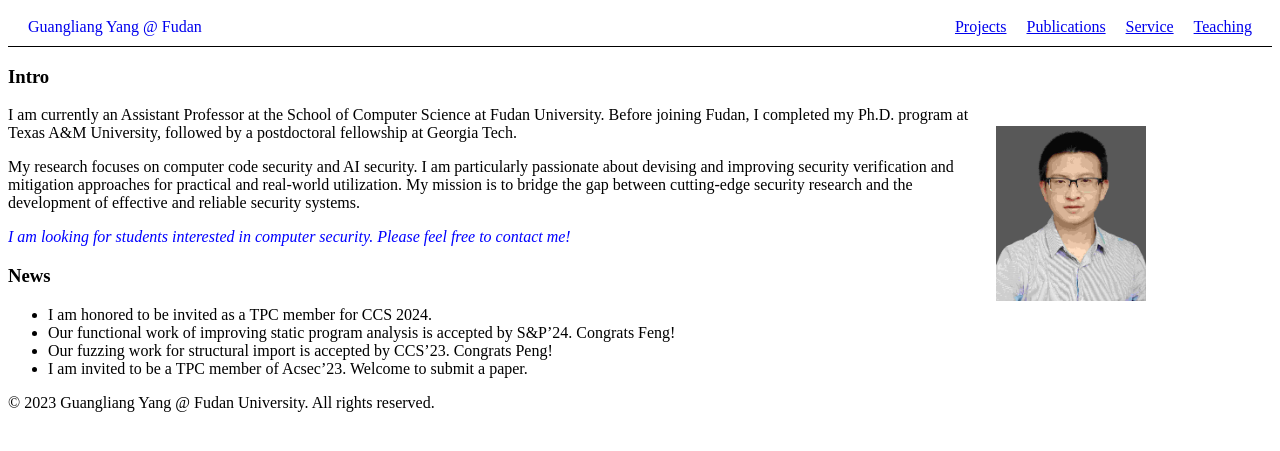
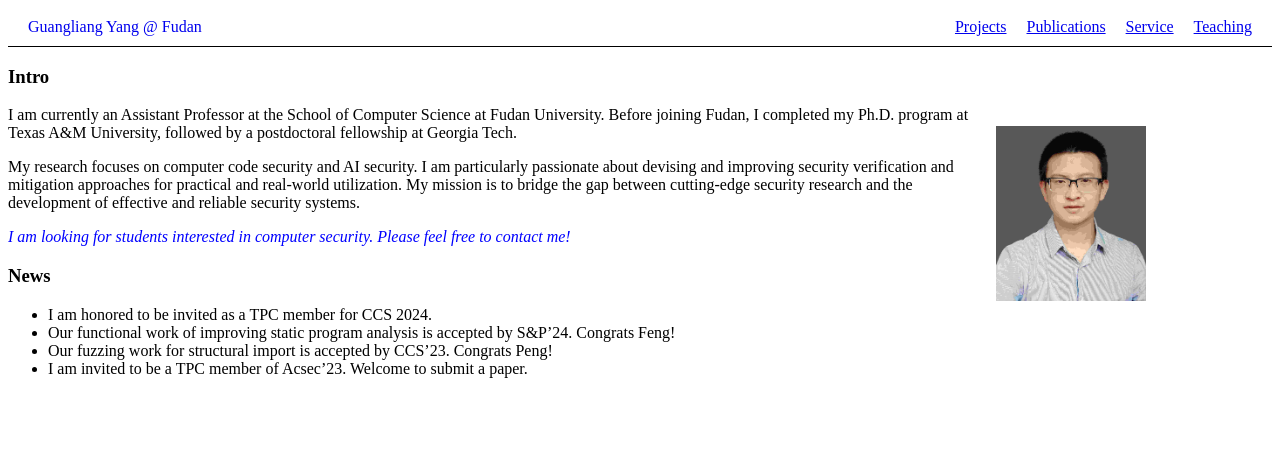
Before and after one commit to yang-guangliang/yang-guangliang.github.io, a Jekyll site: the page built from index.md, in a window 1280 px wide. Shown: the top 451 px of the page. Built offline with Jekyll 4.4.1, drawn with Linux system fonts in a browser that asks for light colours.

Commit message:
fix footer

```diff
--- a/_layouts/default.html
+++ b/_layouts/default.html
@@ -30,9 +30,9 @@
         {{ content }}
     </main>
 
-    <footer>
-        <p>&copy; {{ site.time | date: '%Y' }} {{ site.title }}. All rights reserved.</p>
-    </footer>
+    <!-- <footer>
+     !--     <p>&copy; {{ site.time | date: '%Y' }} {{ site.title }}. All rights reserved.</p>
+     !-- </footer> -->
 </body>
 
 </html>
```
